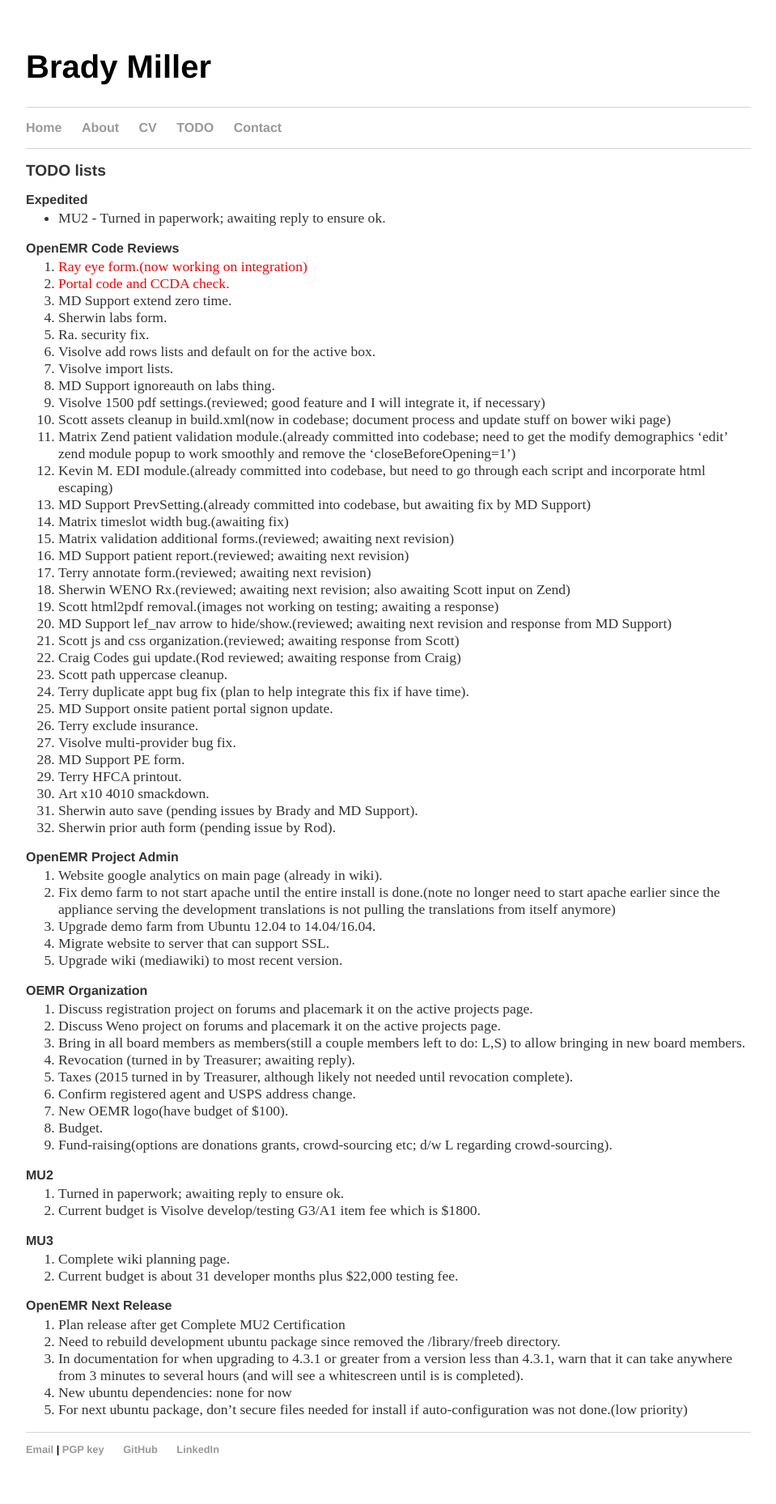
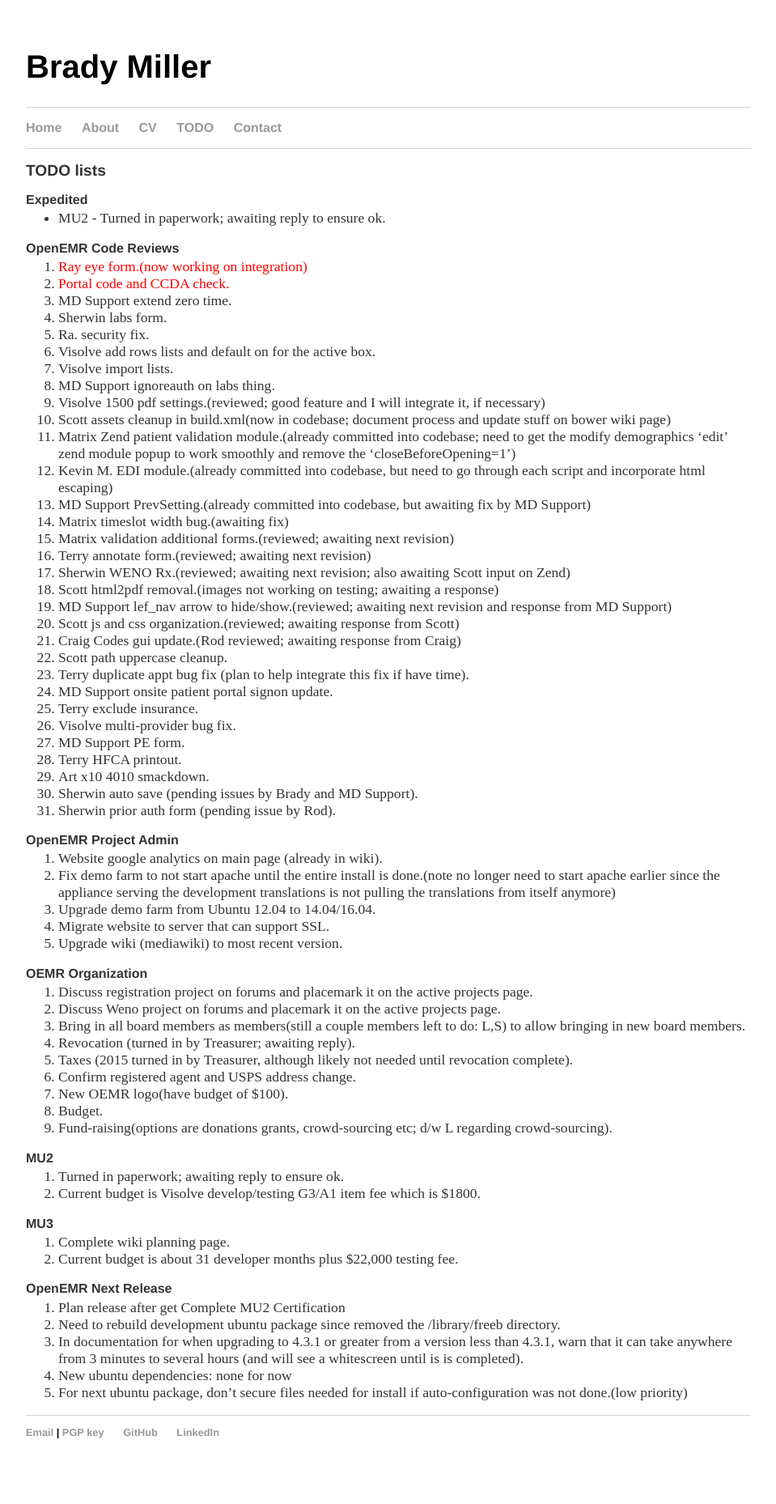
Before and after one commit to bradymiller/bradymiller.github.io, a Jekyll site: the page built from todo/index.md, in a window 1280 px wide. Shown: the whole page at 81% size, without its empty margins (160-1119 px from the left). Built offline with Jekyll 4.4.1, drawn with Linux system fonts in a browser that asks for light colours; after the commit the page ends 1837 px from its top, so only the background shows below that.

Commit message:
Update todo list

```diff
--- a/todo/index.md
+++ b/todo/index.md
@@ -22,7 +22,6 @@
 1. MD Support PrevSetting.(already committed into codebase, but awaiting fix by MD Support)
 1. Matrix timeslot width bug.(awaiting fix)
 1. Matrix validation additional forms.(reviewed; awaiting next revision)
-1. MD Support patient report.(reviewed; awaiting next revision)
 1. Terry annotate form.(reviewed; awaiting next revision)
 1. Sherwin WENO Rx.(reviewed; awaiting next revision; also awaiting Scott input on Zend)
 1. Scott html2pdf removal.(images not working on testing; awaiting a response)
```
